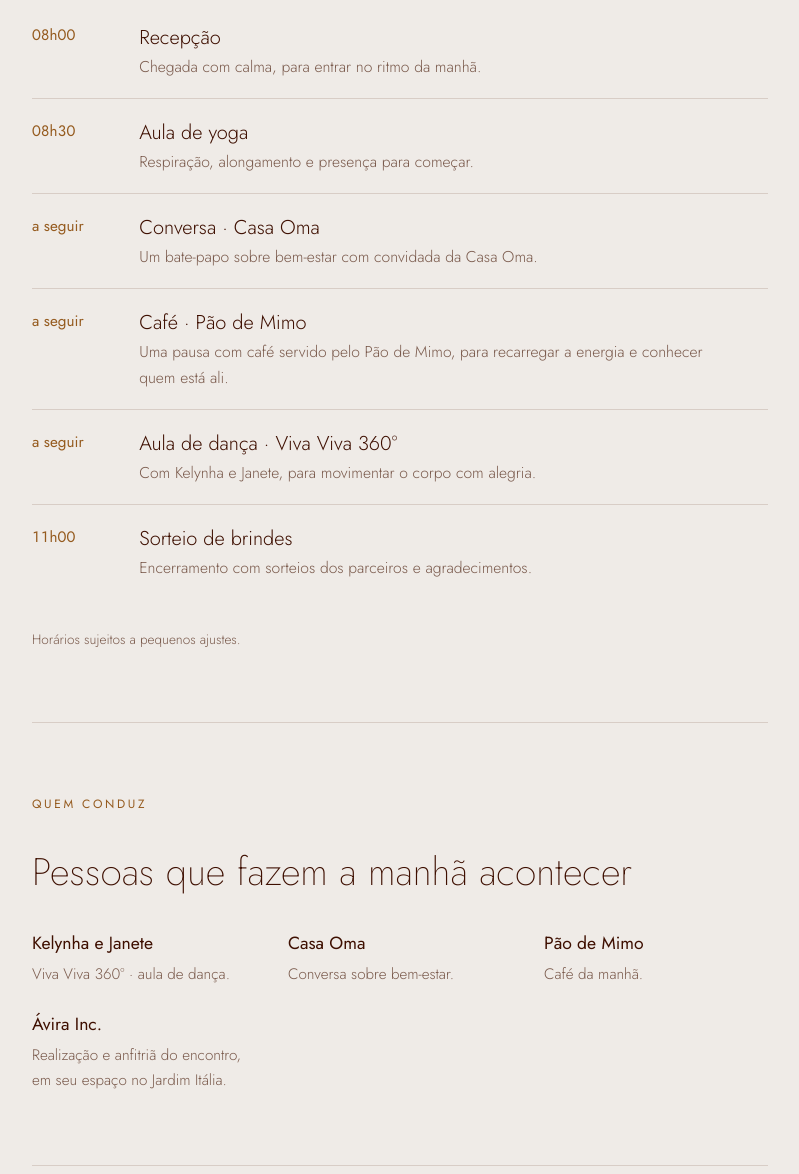
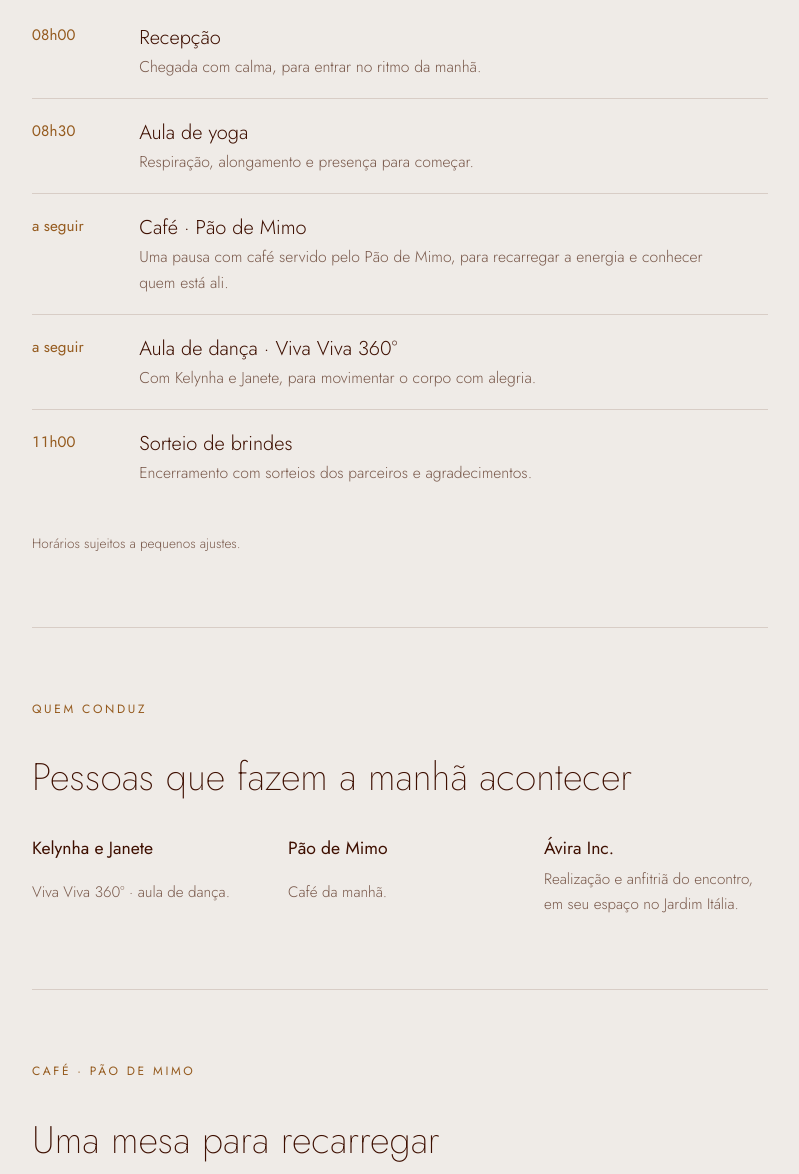
Before and after one commit to marketingavira/vivaemmovimento, a plain HTML site: page index.html in a window 1280 px wide. Shown: the part 1374-2548 px from the top of the page, without its empty margins (240-1039 px from the left). Drawn offline with nearby package versions, Linux system fonts and the light colour scheme.

Commit message:
Add files via upload

```diff
--- a/index.html
+++ b/index.html
@@ -253,7 +253,6 @@ body{overflow-x:clip}
     <ol class="timeline">
       <li><div class="time">08h00</div><div><h3>Recepção</h3><p>Chegada com calma, para entrar no ritmo da manhã.</p></div></li>
       <li><div class="time">08h30</div><div><h3>Aula de yoga</h3><p>Respiração, alongamento e presença para começar.</p></div></li>
-      <li><div class="time">a seguir</div><div><h3>Conversa · Casa Oma</h3><p>Um bate-papo sobre bem-estar com convidada da Casa Oma.</p></div></li>
       <li><div class="time">a seguir</div><div><h3>Café · Pão de Mimo</h3><p>Uma pausa com café servido pelo Pão de Mimo, para recarregar a energia e conhecer quem está ali.</p></div></li>
       <li><div class="time">a seguir</div><div><h3>Aula de dança · Viva Viva 360°</h3><p>Com Kelynha e Janete, para movimentar o corpo com alegria.</p></div></li>
       <li><div class="time">11h00</div><div><h3>Sorteio de brindes</h3><p>Encerramento com sorteios dos parceiros e agradecimentos.</p></div></li>
@@ -266,7 +265,6 @@ body{overflow-x:clip}
     <h2>Pessoas que fazem a manhã acontecer</h2>
     <div class="host-grid">
       <div><strong>Kelynha e Janete</strong><span>Viva Viva 360° · aula de dança.</span></div>
-      <div><strong>Casa Oma</strong><span>Conversa sobre bem-estar.</span></div>
       <div><strong>Pão de Mimo</strong><span>Café da manhã.</span></div>
       <div><strong>Ávira Inc.</strong><span>Realização e anfitriã do encontro, em seu espaço no Jardim Itália.</span></div>
     </div>
```
